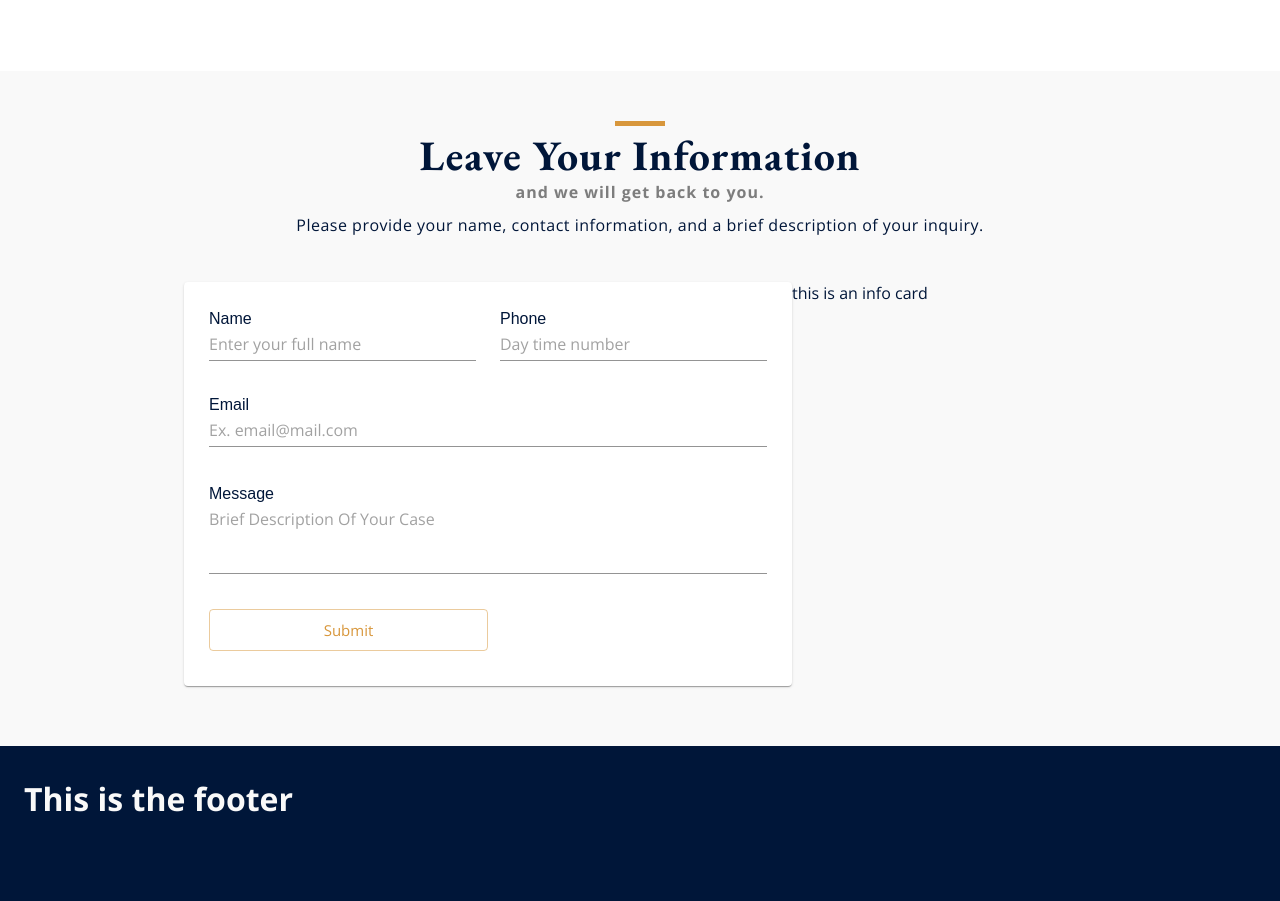
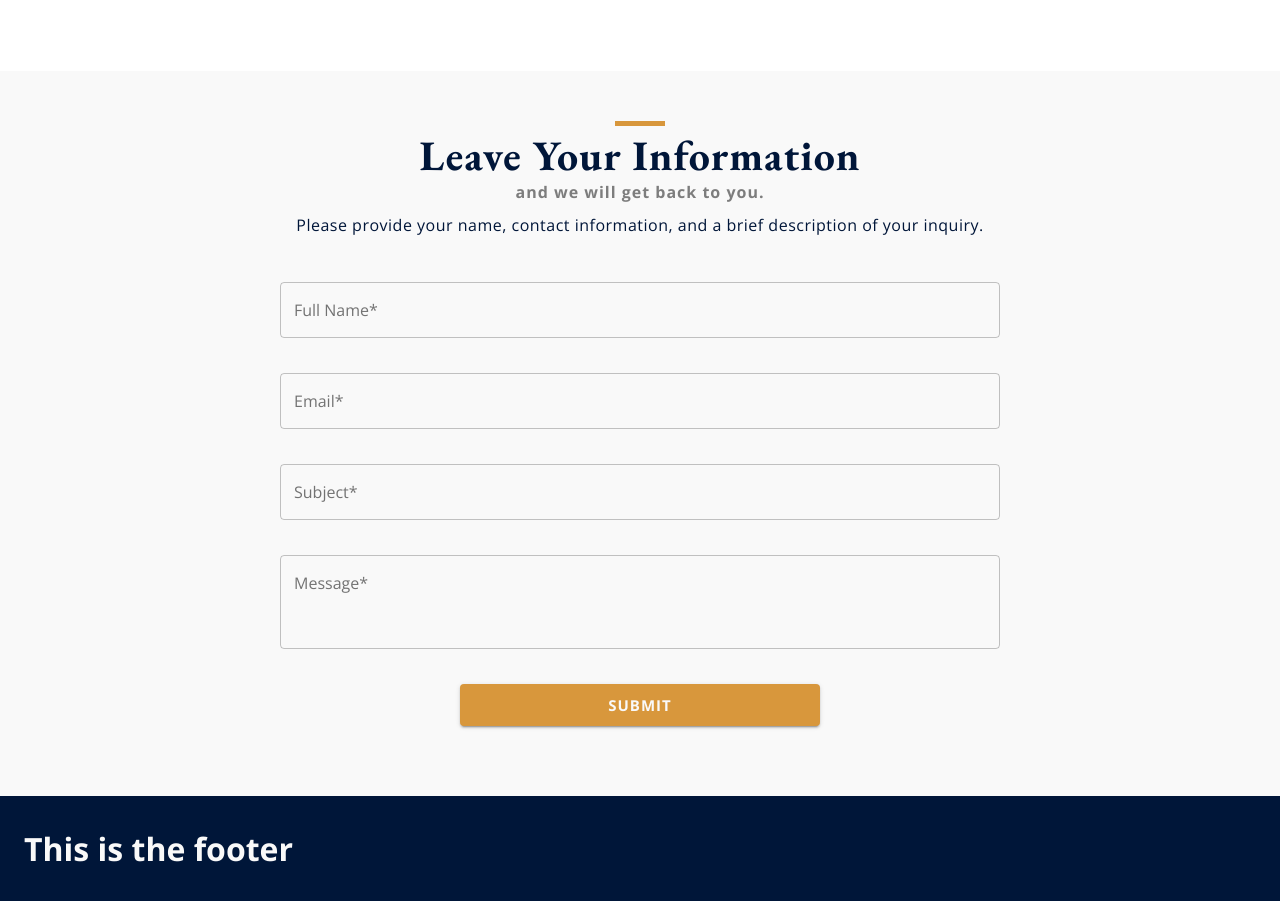
Before and after one commit to pmitch242/jessica-sutton, a React (Create React App) app: page / in a window 1280 px wide. Shown: the part 1800-2701 px from the top of the page. Built offline with nearby package versions, Linux system fonts and the light colour scheme.

Commit message:
finished styling contactpage and form

```diff
--- a/src/App.css
+++ b/src/App.css
@@ -180,7 +180,7 @@ p{
   /* Services Page */
   #service-section .title-div {
     text-align: center;
-    max-width: 75%;
+    max-width: 60%;
     margin: 0 auto 50px;
   }
 
--- a/src/components/Contact/ContactContent.jsx
+++ b/src/components/Contact/ContactContent.jsx
@@ -1,5 +1,5 @@
 import React from 'react'
-import { Container, Grid } from '@material-ui/core';
+import { Container } from '@material-ui/core';
 
 import Title from '../Title';
 import ContactForm from './ContactForm';
@@ -12,18 +12,16 @@ const ContactContent = () => {
                 <div className="contact-greeting-div">
                     <Title name='Leave your information' />
                     <h6 className="h6">and we will get back to you.</h6>
-                    <p classNmae='p'>Please provide your name, contact information, and a brief description of your inquiry.</p>
+                    <p className='p'>Please provide your name, contact information, and a brief description of your inquiry.</p>
                 </div>
-                <Grid container spacing={0}>
-                    <Grid item xs={12} sm={8}>
-                        <ContactForm />
-                    </Grid>
-                    <Grid item xs={12} sm={4}>
+                {/* Contact Form */}
+                <ContactForm />
+
+                {/* <Grid item xs={12} sm={4}>
                         <div className='contact-info-card'>
                             this is an info card
                         </div>
-                    </Grid>
-                </Grid>
+                    </Grid> */}
             </Container>
         </div>
     )
--- a/src/components/Contact/ContactForm.js
+++ b/src/components/Contact/ContactForm.js
@@ -1,6 +1,6 @@
 import React from 'react';
 
-import { makeStyles, TextField, Grid, Button, Paper } from '@material-ui/core'
+import { makeStyles, TextField, Button } from '@material-ui/core'
 
 const useStyle = makeStyles({
     root: {
@@ -17,10 +17,13 @@ const useStyle = makeStyles({
         fontFamily: `'Noto Sans TC', sans-serif`
     },
     button: {
-        width: '50%',
+        width: '100%',
         // border: '#d8973c 2px solid',
-        textTransform: 'capitalize',
-        marginBottom: '10px',
+        textTransform: 'Uppercase',
+        margin: 'auto auto 10px',
+        color: '#f9f9f9',
+        fontWeight: 'bold',
+        letterSpacing: '1px'
     },
 })
 
@@ -28,58 +31,57 @@ const ContactForm = () => {
     const classes = useStyle();
 
     return (
-        <Paper className={classes.root}>
         <form noValidate autoComplete="off">
-                    <Grid container spacing={3} className={classes.gridRoot}>
-                        <Grid item xs={12} sm={6}>
-                            <label className={classes.label}>Name</label>
+            <div className={classes.div}>
                 <TextField
                     id="name"
-                                placeholder='Enter your full name'
+                    label='Full Name*'
                     color='secondary'
                     fullWidth
-                            />
-                        </Grid>
-                        <Grid item xs={12} sm={6}>
-                            <label className={classes.label}>Phone</label>
-                            <TextField
-                                id="filled-basic"
-                                color='secondary'
-                                placeholder='Day time number'
-                                fullWidth
-                            />
-                        </Grid>
-                    </Grid>
-                    <div className={classes.div}>
-                        <label className={classes.label}>Email</label>
-                        <TextField
-                            id="filled-basic"
-                            fullWidth
-                            placeholder='Ex. email@mail.com'
-                            color='secondary'
+                    variant="outlined"
                 />
             </div>
             <div className={classes.div}>
-                        <label className={classes.label}>Message</label>
                 <TextField
-                            id="filled-basic"
+                    id="email"
+                    fullWidth
+                    label='Email*'
+                    color='secondary'
+                    variant="outlined"
+                />
+            </div>
+            <div className={classes.div}>
+                <TextField
+                    id="subjuct"
+                    fullWidth
+                    label='Subject*'
+                    color='secondary'
+                    variant="outlined"
+                />
+            </div>
+            <div className={classes.div}>
+                <TextField
+                    id="message"
                     multiline
                     rows={3}
                     fullWidth
-                            placeholder='Brief Description Of Your Case'
+                    label='Message*'
                     color='secondary'
+                    variant="outlined"
                 />
             </div>
+            <div className='contact-submit-btn-div'>
                 <Button
                     color='secondary'
                     size='large'
+                    variant="contained"
                     className={classes.button}
-                        variant='outlined'
                 >
                     Submit
             </Button>
+
+            </div>
         </form>
-        </Paper>
     )
 }
 
--- a/src/components/Contact/contact.css
+++ b/src/components/Contact/contact.css
@@ -1,5 +1,5 @@
 #contactContent{
-    max-width: 75%;
+    max-width: 60%;
     padding-bottom: 60px;
     margin: 50px auto 0;
 }
@@ -18,3 +18,8 @@
     margin-bottom: 10px;
     text-transform: lowercase;
 }
+
+.contact-submit-btn-div{
+    width: 50%;
+    margin: auto;
+}
```
Lines whose indentation alone changed are shown as unchanged.
